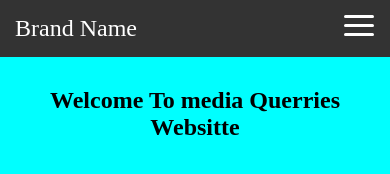
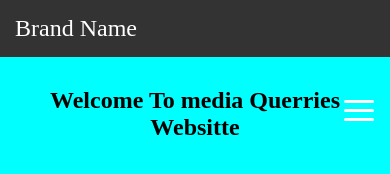
Before and after one commit to 03-prathamesh/Media-Querrry--2, a plain HTML site: page index.html in a window 390 px wide. Drawn offline with Linux system fonts and the light colour scheme.

Commit message:
Update style.css

```diff
--- a/style.css
+++ b/style.css
@@ -57,7 +57,7 @@
 .toggle-button{
 
          position: absolute;
-         top: 15px;
+         top: 100px;
          right: 1rem;
          flex-direction: column;
          justify-content: space-between;
```
